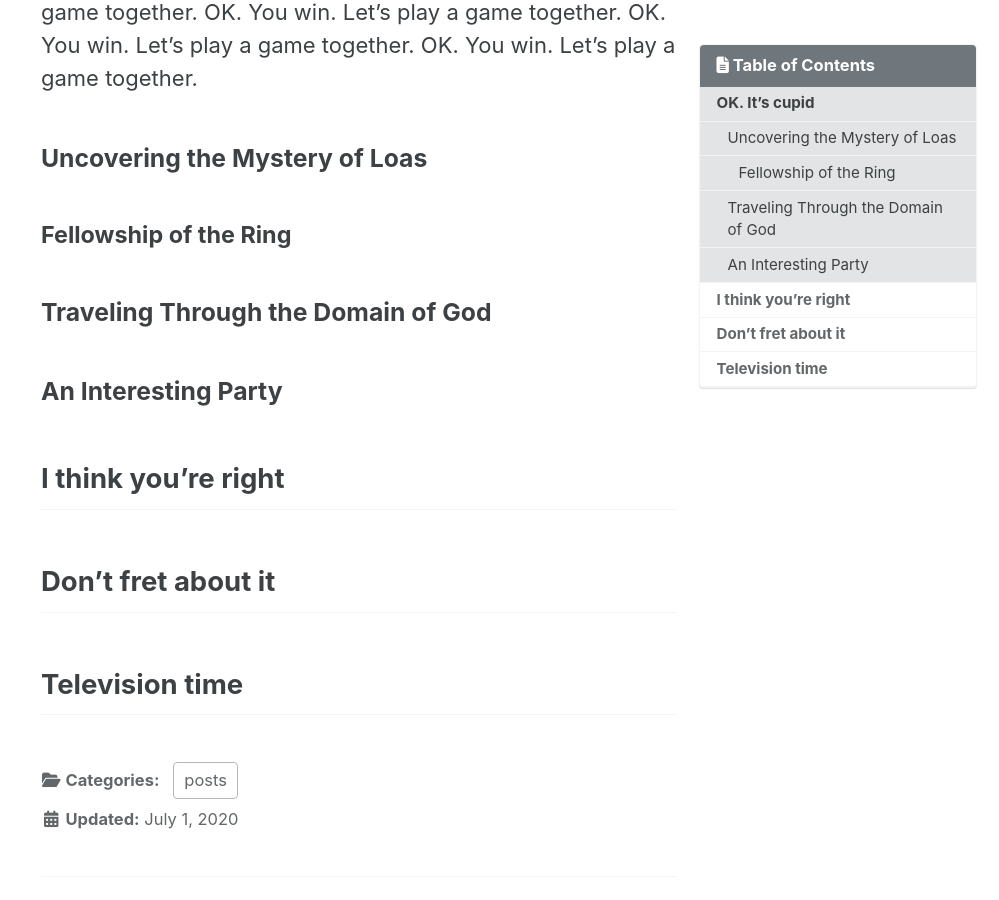
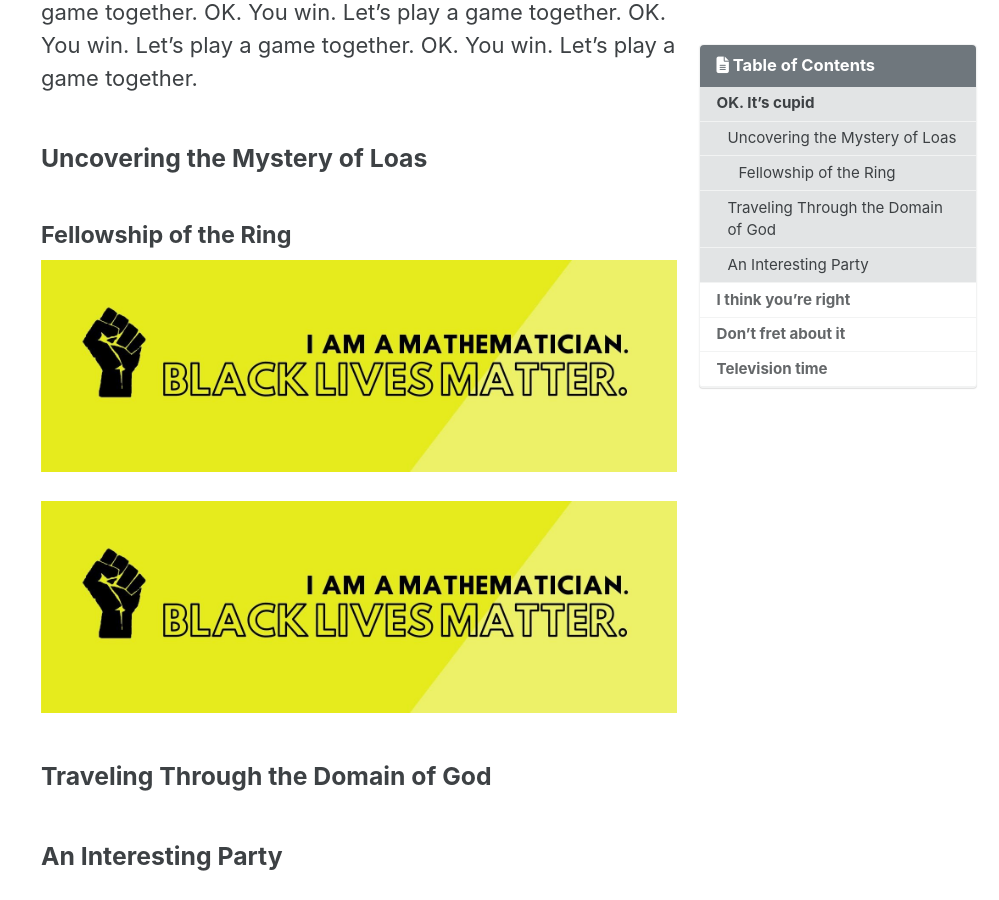
Before and after one commit to mathvault/mathvault.github.io, a Jekyll site: the page built from _posts/2020-07-01-second-post.md, in a window 1280 px wide and 900 px high, scrolled down 496 px. Shown: the whole window, without its empty margins (281-1280 px from the left). Built offline with Jekyll 4.4.1, drawn with Linux system fonts in a browser that asks for light colours; cached includes are drawn as plain includes; nearby versions of some CDN libraries; comment, search, counter and statistics services are not loaded.

Commit message:
Update 2020-07-01-second-post.md

```diff
--- a/_posts/2020-07-01-second-post.md
+++ b/_posts/2020-07-01-second-post.md
@@ -19,6 +19,10 @@ OK. You win. Let's play a game together. OK. You win. Let's play a game together
 
 #### Fellowship of the Ring
 
+![BLM](/BLM.jpg)
+
+![BLM](/BLM.jpg){: .full}
+
 ### Traveling Through the Domain of God
 
 ### An Interesting Party
```
